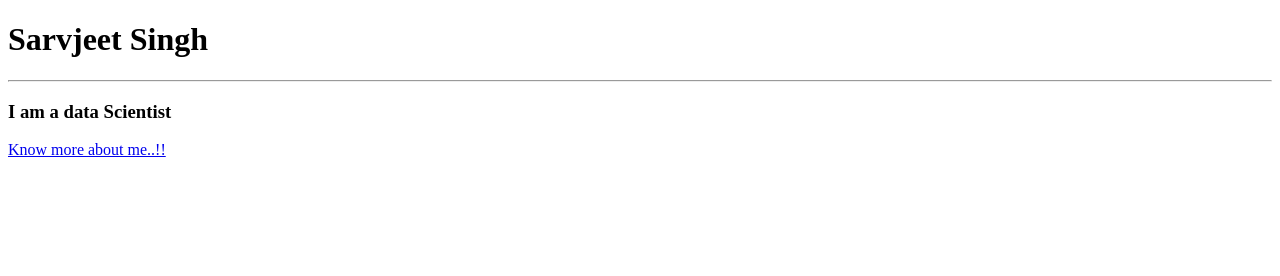
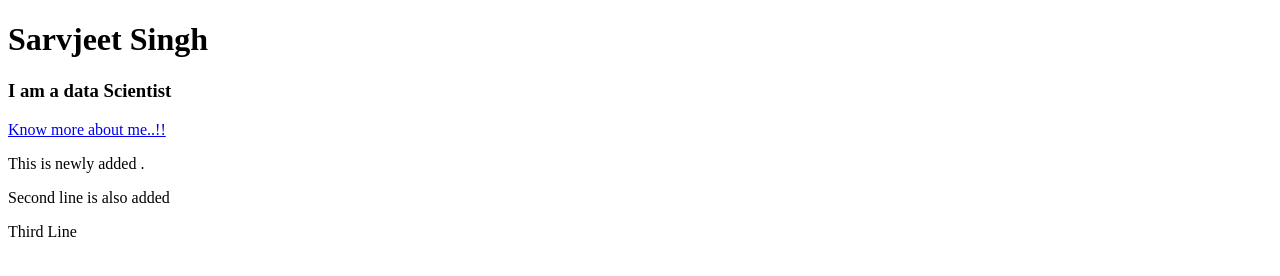
Before and after one commit to Sarvjeet692/my-portfolio, a plain HTML site: page index.html in a window 1280 px wide. Drawn offline with Linux system fonts and the light colour scheme.

Commit message:
abc folder

```diff
--- a/index.html
+++ b/index.html
@@ -7,8 +7,13 @@
 </head>
 <body>
     <h1> Sarvjeet Singh</h1>
-    <hr>
+
     <h3> I am a data Scientist</h3>
+
     <a href="about.html">Know more about me..!!</a>
+    <p>This is newly added .</p>
+    <p>Second line is also added </p>
+    <p> Third Line
+    </p>
 </body>
 </html>
```
